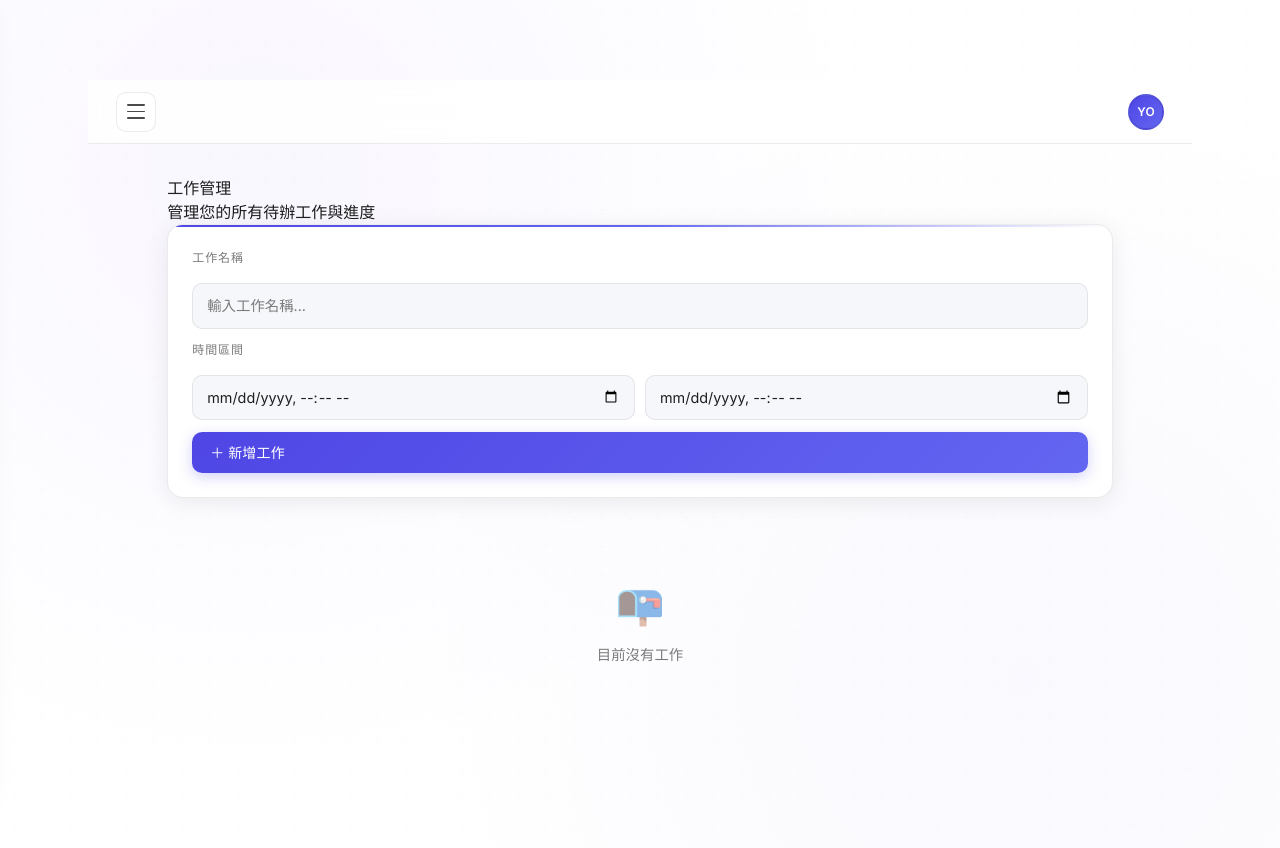
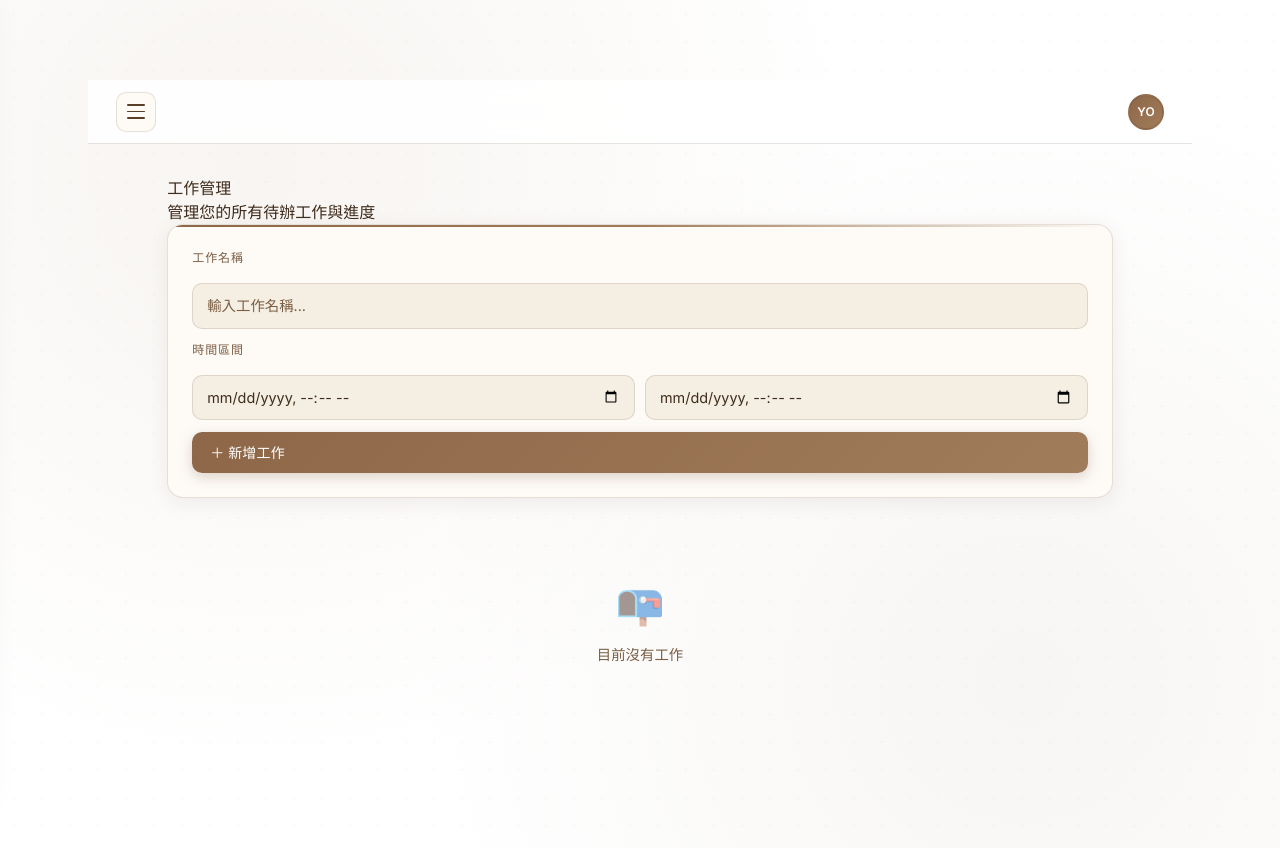
Before and after one commit to Zhuang-Day/WorkPlanManager, a Flask app: page / in a window 1280 px wide. Run offline with Flask 3, Linux system fonts and the light colour scheme; data that the repository does not hold is empty; some libraries are stand-ins or nearby versions.

Commit message:
feat(theme): switch to warm wood color palette and refine UI effects

```diff
--- a/static/css/style.css
+++ b/static/css/style.css
@@ -7,33 +7,43 @@
 
 /* ── CSS Variables ── */
 :root {
-    --bg-base: #f9f9fb;
-    --bg-surface: #ffffff;
-    --bg-card: #ffffff;
-    --bg-card-hover: #f0f3f7;
-    --bg-input: #f5f7fa;
+    /* ── Background ── */
+    --bg-base: #f3ece1;
+    --bg-surface: #fefbf7;
+    --bg-card: #fefbf7;
+    --bg-card-hover: #f7f2e8;
+    --bg-input: #f4eee3;
 
-    --border: rgba(0, 0, 0, 0.08);
-    --border-focus: rgba(99, 102, 241, 0.65);
+    /* ── Border ── */
+    --border: rgba(95, 65, 45, 0.15);
+    --border-focus: rgba(121, 85, 59, 0.6);
 
-    --accent-1: #4f46e5;
-    --accent-2: #6366f1;
-    --accent-hover: #06b6d4;
-    --accent-danger: #f43f5e;
-    --accent-danger2: #e11d48;
+    /* ── Accent (Wood Tone) ── */
+    --accent-1: #8d6748;
+    --accent-2: #a17c5a;
+    --accent-hover: #b28c70;
 
-    --text-primary: #1f1f1f;
-    --text-secondary: #4b4b4b;
-    --text-muted: #7b7b7b;
+    /* Danger（保留暖紅，避免突兀） */
+    --accent-danger: #d9664a;
+    --accent-danger2: #c44c36;
 
+    /* ── Text ── */
+    --text-primary: #3e2c1c;
+    --text-secondary: #5a3e28;
+    --text-muted: #7b5e43;
+
+    /* ── Radius ── */
     --radius-card: 16px;
     --radius-btn: 10px;
     --radius-input: 10px;
 
-    --shadow-card: 0 4px 24px rgba(0, 0, 0, 0.08);
-    --shadow-hover: 0 8px 32px rgba(0, 0, 0, 0.12);
-    --shadow-btn: 0 4px 14px rgba(79, 70, 229, 0.25);
-    --glow-accent: 0 0 0 3px rgba(79, 70, 229, 0.15);
+    /* ── Shadow（暖色陰影） ── */
+    --shadow-card: 0 4px 20px rgba(60, 40, 20, 0.08);
+    --shadow-hover: 0 8px 28px rgba(60, 40, 20, 0.12);
+    --shadow-btn: 0 4px 14px rgba(121, 85, 59, 0.25);
+
+    /* ── Glow ── */
+    --glow-accent: 0 0 0 3px rgba(121, 85, 59, 0.15);
 }
 
 /* ── Reset & Base ── */
@@ -53,9 +63,9 @@ body {
     min-height: 100vh;
     padding: 0;
     background-image:
-        radial-gradient(circle at 20% 20%, rgba(139, 92, 246, 0.05) 0%, transparent 50%),
-        radial-gradient(circle at 80% 80%, rgba(99, 102, 241, 0.04) 0%, transparent 50%),
-        radial-gradient(rgba(0, 0, 0, 0.02) 1px, transparent 1px);
+        radial-gradient(circle at 20% 20%, rgba(160, 120, 80, 0.08) 0%, transparent 50%),
+        radial-gradient(circle at 80% 80%, rgba(120, 90, 60, 0.06) 0%, transparent 50%),
+        radial-gradient(rgba(80, 60, 40, 0.03) 1px, transparent 1px);
     background-size: 100% 100%, 100% 100%, 28px 28px;
 }
 
@@ -157,7 +167,7 @@ body {
 
 /* sidebar hover */
 .sidebar-link:hover {
-    background: rgba(6, 182, 212, 0.08);
+    background: rgba(178, 140, 112, 0.15);
     color: var(--accent-hover);
 }
 
```
